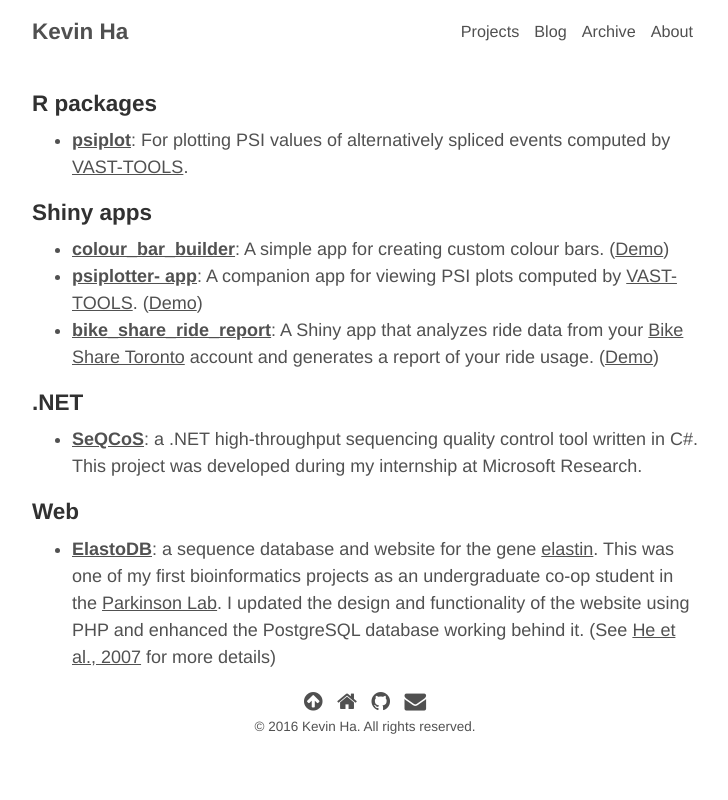
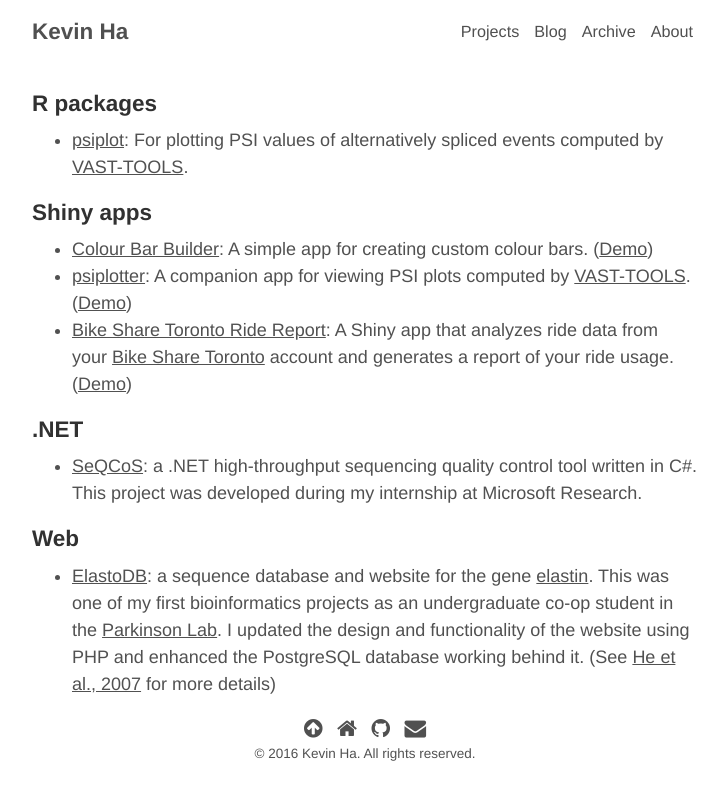
Before and after one commit to kcha/kcha.github.io, a Jekyll site: the page built from projects/index.md, in a window 1280 px wide. Shown: the top 800 px of the page, without its empty margins (275-1003 px from the left). Built offline with Jekyll 4.4.1, drawn with Linux system fonts in a browser that asks for light colours; nearby versions of some CDN libraries.

Commit message:
Remove bold styling

```diff
--- a/projects/index.md
+++ b/projects/index.md
@@ -4,29 +4,28 @@ title: Projects
 ---
 
 # R packages
- - [**psiplot**](https://github.com/kcha/psiplot): For plotting PSI
+ - [psiplot](https://github.com/kcha/psiplot): For plotting PSI
 values of alternatively spliced events computed  by [VAST-TOOLS](https://github.com/vastgroup/vast-tools).
 
 # Shiny apps
- - [**colour_bar_builder**](https://github.com/kcha/colour_bar_builder): A simple
+ - [Colour Bar Builder](https://github.com/kcha/colour_bar_builder): A simple
 app for creating custom colour bars.
 ([Demo](https://kcha.shinyapps.io/colour_bar_builder))
- - [**psiplotter-
-app**](https://github.com/kcha/psiplotter-app): A companion app for viewing PSI
+ - [psiplotter](https://github.com/kcha/psiplotter-app): A companion app for viewing PSI
 plots computed by [VAST-TOOLS](https://github.com/vastgroup/vast-tools).
 ([Demo](https://kcha.shinyapps.io/psiplotter-app))
- - [**bike_share_ride_report**](https://github.com/kcha/bike_share_ride_report): A
+ - [Bike Share Toronto Ride Report](https://github.com/kcha/bike_share_ride_report): A
 Shiny app that analyzes ride data from your [Bike Share
 Toronto](https://www.bikesharetoronto.com/) account and generates a report of
 your ride usage. ([Demo](https://kcha.shinyapps.io/bike_share_ride_report))
 
 # .NET
- - [**SeQCoS**](https://seqcos.codeplex.com/): a .NET high-throughput
+ - [SeQCoS](https://seqcos.codeplex.com/): a .NET high-throughput
 sequencing quality control tool written in C#. This project was developed during
 my internship at Microsoft Research.
 
 # Web
- - [**ElastoDB**](http://www.compsysbio.org/elastin/): a sequence database and
+ - [ElastoDB](http://www.compsysbio.org/elastin/): a sequence database and
 website for the gene [elastin](https://en.wikipedia.org/wiki/Elastin). This was
 one of my first bioinformatics projects as an undergraduate co-op student in the
 [Parkinson Lab](http://www.compsysbio.org/front/). I updated the design and
```
